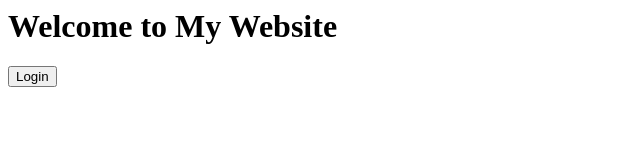
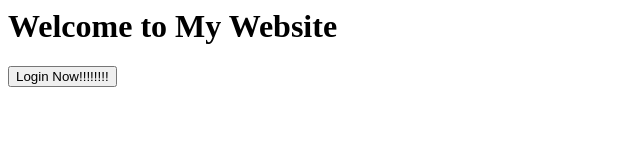
Before and after one commit to ehtishamulhaqueofficial-a11y/git-practice, a plain HTML site: page index.html in a window 1280 px wide. Shown: the whole page, without its empty margins (0-640 px from the left). Drawn offline with Linux system fonts and the light colour scheme.

Commit message:
Updated button text

```diff
--- a/index.html
+++ b/index.html
@@ -1,2 +1,2 @@
 <h1>Welcome to My Website</h1>
-<button>Login</button>
+<button>Login Now!!!!!!!!</button>
```
